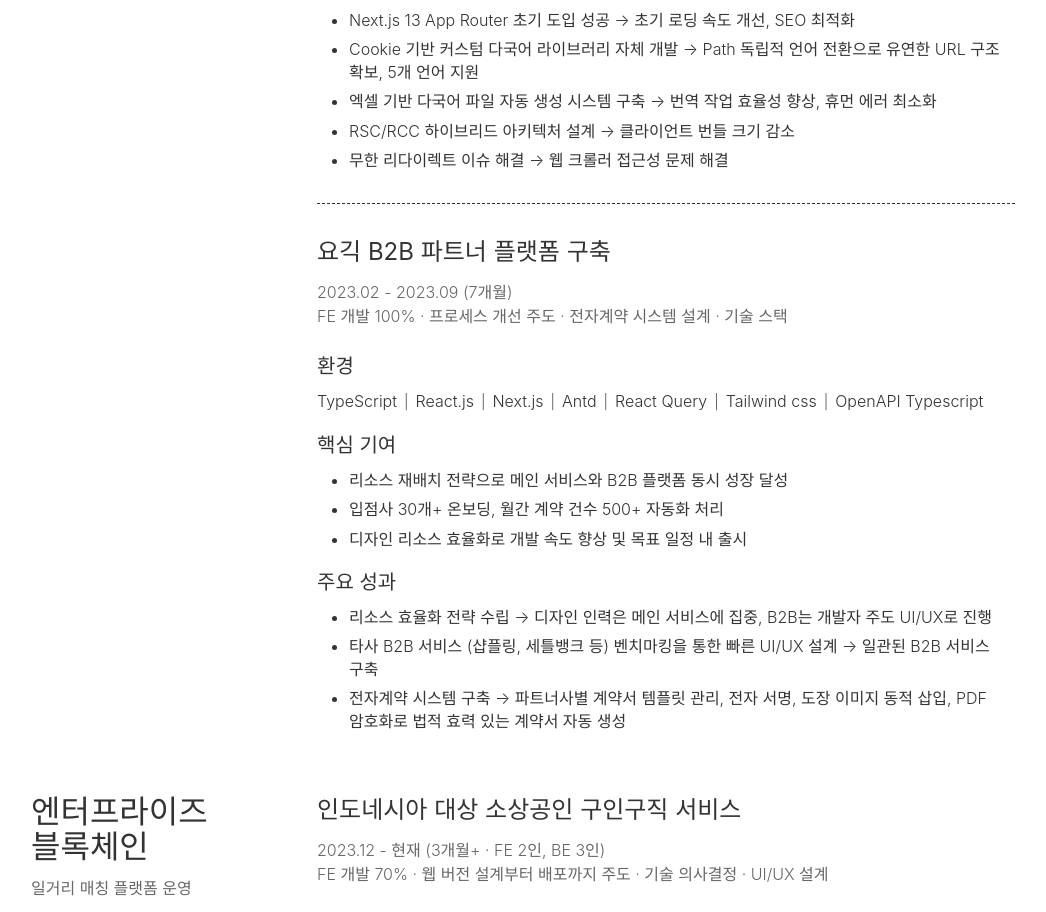
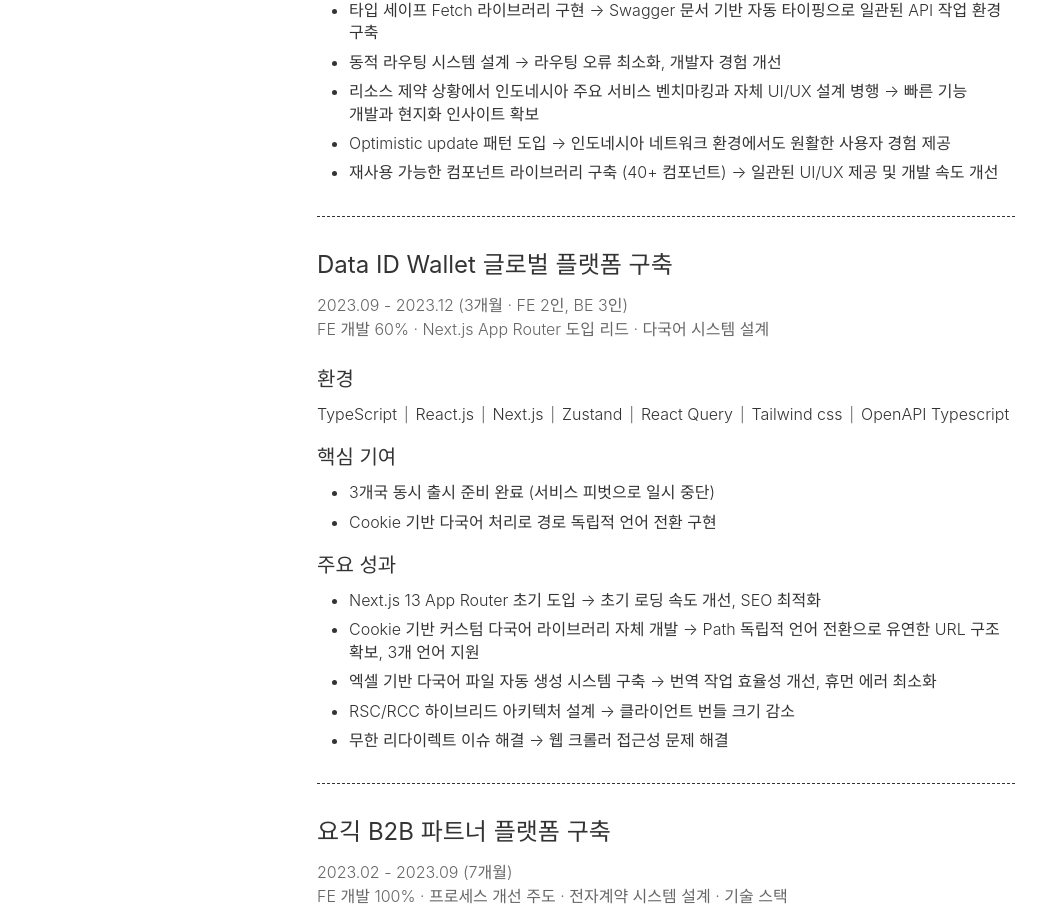
Before and after one commit to parkoon/about, a React (Vite) app: page / in a window 1280 px wide. Shown: the part 1616-2528 px from the top of the page, without its empty margins (117-1163 px from the left). Built offline with nearby package versions, Linux system fonts and the light colour scheme; a web font is replaced by a local one.

Commit message:
feat: 데이터 수정

```diff
--- a/src/data/index.ts
+++ b/src/data/index.ts
@@ -1,5 +1,5 @@
 export const PROFILE = {
-  name: "일을 작게 나누고 빠르게 실행하는, FE 박종혁",
+  name: "빠른 실행으로 고객 가치를 만드는, FE 박종혁",
   link: {
     github: "https://github.com/parkoon",
     linkedIn: "https://www.linkedin.com/in/devparkoon",
@@ -10,7 +10,7 @@ export const PROFILE = {
 export const LAST_UPDATED_AT = "2025. 11. 24";
 
 export const ABOUT_ME = [
-  "일을 작게 나누고 빠르게 실행하는 8년차 FE 개발자 박종혁입니다.",
+  "일을 작게 나누고 빠르게 실행하여 고객 가치를 만들어온 8년차 FE 개발자 박종혁입니다.",
   "복잡한 요구사항을 실행 가능한 단위로 쪼개어 빠르게 검증하고 개선하는 것을 즐깁니다. 완벽한 계획보다 빠른 실행과 피드백이라는 신념으로, 불확실성 속에서도 명확한 결과를 만들어왔습니다.",
   "고객 가치를 최우선으로 생각합니다. 완벽한 기능 10개보다 핵심 기능 3개로 빠르게 출시하여 사용자 피드백을 받거나, 과도한 추상화보다 명확하고 읽기 쉬운 코드를 작성하는 등, 때로는 기술적 우아함보다 실제 사용자가 마주하는 문제 해결을 우선시합니다.",
   "동료의 잠재력을 끌어내는 개발자입니다. 각자의 강점에 맞는 역할 분담을 제안하여 팀 전체의 생산성을 높입니다. 실패를 학습 기회로 전환하는 긍정적 태도와 원활한 커뮤니케이션 능력으로, 개인과 팀이 함께 성장하는 문화를 만들어갑니다.",
@@ -54,23 +54,22 @@ export const EXPERIENCE: WorkExperience[] = [
         title: "리워드 플랫폼 구축 및 운영",
         from: "2024.09",
         to: "",
-        description: "FE 개발 70% · 리워드 게임 기획 · 사용자 데이터 분석",
+        description: "FE 개발 70% · 리워드 피쳐 기획 · 사용자 데이터 분석",
         with: {
           fe: 2,
           be: 2,
         },
         achievements: [
           "DAU 30만+ 달성으로 2025년 연매출 120억 목표 기반 마련",
-          "실험실(Lab) 문화 제안 및 운영으로 빠른 검증 체계 구축",
-          "15+ 리워드 게임 런칭 및 다양한 수익 모델 실험",
+          "실험실 문화 제안 및 운영으로 빠른 검증 체계 구축",
+          "15+ 리워드 피쳐 런칭 및 다양한 수익 모델 실험",
         ],
         contributions: [
-          "보상-참여-리텐션 패턴 분석 → 반복 패턴 발견으로 신규 피처 개발 시간 대폭 단축",
+          "보상-참여-리텐션 패턴 분석 → 반복 패턴 발견으로 신규 피처 개발 시간 단축",
           "실험실 운영 도입 → 디자인 완성도보다 사용자 반응 우선, 3개월 만에 3개 피처 정식 출시",
-          "웹뷰 QA SDK 개발 → 캡처-드로잉-지라/슬랙 자동 연동으로 1명의 QA로도 원활한 운영 가능",
-          "프로토타입 기반 커뮤니케이션 도입 → 실제 동작하는 프로토타입으로 의사결정 속도 향상",
+          "웹뷰 QA SDK 개발 → 캡처-드로잉-지라/슬랙 자동 연동으로 QA 리소스 절감",
+          "프로토타입 기반 커뮤니케이션 도입 → 실제 동작하는 프로토타입으로 의사결정 속도 개선",
           "기획/백엔드 설계 초기 참여 → 단순한 구조 제안으로 개발 복잡도 감소 및 확장성 확보",
-          "외부 파트너사 CPA 연동 → 쿠팡, 보험사 등 제휴 광고 수익 모델 통합",
         ],
         spec: [
           "TypeScript",
@@ -80,69 +79,13 @@ export const EXPERIENCE: WorkExperience[] = [
           "React Query",
           "Emotion",
           "Framer Motion",
-        ],
-      },
-      {
-        title: "Data ID Wallet 글로벌 플랫폼 구축",
-        from: "2023.09",
-        to: "2023.12",
-        description:
-          "FE 개발 60% · Next.js App Router 도입 리드 · 다국어 시스템 설계",
-        with: {
-          fe: 2,
-          be: 3,
-        },
-        achievements: [
-          "3개국 동시 출시 준비 완료 (서비스 피벗으로 일시 중단)",
-          "Cookie 기반 다국어 처리로 경로 독립적 언어 전환 실현",
-        ],
-        contributions: [
-          "Next.js 13 App Router 초기 도입 성공 → 초기 로딩 속도 개선, SEO 최적화",
-          "Cookie 기반 커스텀 다국어 라이브러리 자체 개발 → Path 독립적 언어 전환으로 유연한 URL 구조 확보, 5개 언어 지원",
-          "엑셀 기반 다국어 파일 자동 생성 시스템 구축 → 번역 작업 효율성 향상, 휴먼 에러 최소화",
-          "RSC/RCC 하이브리드 아키텍처 설계 → 클라이언트 번들 크기 감소",
-          "무한 리다이렉트 이슈 해결 → 웹 크롤러 접근성 문제 해결",
-        ],
-        spec: [
-          "TypeScript",
-          "React.js",
-          "Next.js",
-          "Zustand",
-          "React Query",
-          "Tailwind css",
-          "OpenAPI Typescript",
-        ],
-      },
-      {
-        title: "요긱 B2B 파트너 플랫폼 구축",
-        description:
-          "FE 개발 100% · 프로세스 개선 주도 · 전자계약 시스템 설계 · 기술 스택",
-        from: "2023.02",
-        to: "2023.09",
-        achievements: [
-          "리소스 재배치 전략으로 메인 서비스와 B2B 플랫폼 동시 성장 달성",
-          "입점사 30개+ 온보딩, 월간 계약 건수 500+ 자동화 처리",
-          "디자인 리소스 효율화로 개발 속도 향상 및 목표 일정 내 출시",
-        ],
-        contributions: [
-          "리소스 효율화 전략 수립 → 디자인 인력은 메인 서비스에 집중, B2B는 개발자 주도 UI/UX로 진행",
-          "타사 B2B 서비스 (샵플링, 세틀뱅크 등) 벤치마킹을 통한 빠른 UI/UX 설계 → 일관된 B2B 서비스 구축",
-          "전자계약 시스템 구축 → 파트너사별 계약서 템플릿 관리, 전자 서명, 도장 이미지 동적 삽입, PDF 암호화로 법적 효력 있는 계약서 자동 생성",
-        ],
-        spec: [
-          "TypeScript",
-          "React.js",
-          "Next.js",
-          "Antd",
-          "React Query",
-          "Tailwind css",
           "OpenAPI Typescript",
         ],
       },
     ],
   },
   {
-    corp: "엔터프라이즈\n블록체인",
+    corp: "엔터프라이즈 블록체인",
     about: ["일거리 매칭 플랫폼 운영"],
     position: "Frontend Developer",
     from: "2023.02",
@@ -151,7 +94,7 @@ export const EXPERIENCE: WorkExperience[] = [
       {
         title: "인도네시아 대상 소상공인 구인구직 서비스",
         from: "2023.12",
-        to: "",
+        to: "2024.07",
         description:
           "FE 개발 70% · 웹 버전 설계부터 배포까지 주도 · 기술 의사결정 · UI/UX 설계",
         with: {
@@ -159,15 +102,15 @@ export const EXPERIENCE: WorkExperience[] = [
           be: 3,
         },
         achievements: [
-          "앱 전용 서비스를 웹으로 확장하여 Grab 앱 지면 연동",
+          "앱 전용 서비스를 웹으로 확장하여 Grab 앱 지면 연동 성공",
           "웹 버전 출시로 유저 유입 경로 다각화 및 접근성 개선",
         ],
         contributions: [
           "타입 세이프 Fetch 라이브러리 구현 → Swagger 문서 기반 자동 타이핑으로 일관된 API 작업 환경 구축",
           "동적 라우팅 시스템 설계 → 라우팅 오류 최소화, 개발자 경험 개선",
-          "리소스 제약 상황에서 국내 주요 서비스 벤치마킹과 자체 UI/UX 설계 병행 → 빠른 기능 개발과 현지화 인사이트 획득",
-          "Optimistic UI 패턴 도입 → 인도네시아 네트워크 환경에서도 원활한 사용자 경험 제공",
-          "재사용 가능한 컴포넌트 라이브러리 구축 (40+ 컴포넌트) → 일관된 UI/UX 제공 및 개발 속도 향상",
+          "리소스 제약 상황에서 인도네시아 주요 서비스 벤치마킹과 자체 UI/UX 설계 병행 → 빠른 기능 개발과 현지화 인사이트 확보",
+          "Optimistic update 패턴 도입 → 인도네시아 네트워크 환경에서도 원활한 사용자 경험 제공",
+          "재사용 가능한 컴포넌트 라이브러리 구축 (40+ 컴포넌트) → 일관된 UI/UX 제공 및 개발 속도 개선",
         ],
         spec: [
           "TypeScript",
@@ -191,12 +134,12 @@ export const EXPERIENCE: WorkExperience[] = [
         },
         achievements: [
           "3개국 동시 출시 준비 완료 (서비스 피벗으로 일시 중단)",
-          "Cookie 기반 다국어 처리로 경로 독립적 언어 전환 실현",
+          "Cookie 기반 다국어 처리로 경로 독립적 언어 전환 구현",
         ],
         contributions: [
-          "Next.js 13 App Router 초기 도입 성공 → 초기 로딩 속도 개선, SEO 최적화",
-          "Cookie 기반 커스텀 다국어 라이브러리 자체 개발 → Path 독립적 언어 전환으로 유연한 URL 구조 확보, 5개 언어 지원",
-          "엑셀 기반 다국어 파일 자동 생성 시스템 구축 → 번역 작업 효율성 향상, 휴먼 에러 최소화",
+          "Next.js 13 App Router 초기 도입 → 초기 로딩 속도 개선, SEO 최적화",
+          "Cookie 기반 커스텀 다국어 라이브러리 자체 개발 → Path 독립적 언어 전환으로 유연한 URL 구조 확보, 3개 언어 지원",
+          "엑셀 기반 다국어 파일 자동 생성 시스템 구축 → 번역 작업 효율성 개선, 휴먼 에러 최소화",
           "RSC/RCC 하이브리드 아키텍처 설계 → 클라이언트 번들 크기 감소",
           "무한 리다이렉트 이슈 해결 → 웹 크롤러 접근성 문제 해결",
         ],
@@ -217,14 +160,15 @@ export const EXPERIENCE: WorkExperience[] = [
         from: "2023.02",
         to: "2023.09",
         achievements: [
-          "리소스 재배치 전략으로 메인 서비스와 B2B 플랫폼 동시 성장 달성",
-          "입점사 30개+ 온보딩, 월간 계약 건수 500+ 자동화 처리",
-          "디자인 리소스 효율화로 개발 속도 향상 및 목표 일정 내 출시",
+          "리소스 재배치 전략으로 메인 서비스와 B2B 플랫폼 동시 성장",
+          "입점사 30개+ 온보딩",
+          "디자인 리소스 효율화로 개발 속도 개선 및 목표 일정 내 출시",
         ],
         contributions: [
-          "리소스 효율화 전략 수립 → 디자인 인력은 메인 서비스에 집중, B2B는 개발자 주도 UI/UX로 진행",
-          "타사 B2B 서비스 (샵플링, 세틀뱅크 등) 벤치마킹을 통한 빠른 UI/UX 설계 → 일관된 B2B 서비스 구축",
-          "전자계약 시스템 구축 → 파트너사별 계약서 템플릿 관리, 전자 서명, 도장 이미지 동적 삽입, PDF 암호화로 법적 효력 있는 계약서 자동 생성",
+          "리소스 효율화 전략 수립 → 디자인 인력은 메인 서비스에 집중, B2B는 개발자 주도 UI/UX 설계",
+          "타사 B2B 서비스 벤치마킹 → 디자인 리소스 없이 빠른 UI/UX 설계",
+          "전자계약 시스템 구축 (Cheerio + PDFKit) → 파트너사별 계약서 템플릿 관리, 전자 서명, 도장 이미지 동적 삽입, PDF 암호화로 법적 효력 있는 계약서 자동 생성",
+          "다중 입점사 대응 권한 시스템 구축 → Role 기반 접근 제어",
         ],
         spec: [
           "TypeScript",
@@ -259,15 +203,13 @@ export const EXPERIENCE: WorkExperience[] = [
         from: "2021.09",
         to: "2023.02",
         achievements: [
-          "3개월 만에 MVP 출시로 빠른 시장 검증 달성",
-          "소상공인 맞춤형 B2B 커머스 플랫폼 성공적 런칭",
+          "3개월 만에 MVP 출시로 빠른 시장 검증",
+          "소상공인 맞춤형 B2B 커머스 플랫폼 출시",
         ],
         contributions: [
-          "타입 세이프 API 레이어 구축 → Swagger 기반 자동 타이핑으로 개발 효율성 향상",
-          "Optimistic Updates 패턴 도입 → 즉각적인 UI 반응으로 사용자 경험 향상",
           "상품 목록, 검색, 필터링 기능 구현 → 카테고리별 상품 탐색 및 정렬 기능 제공",
-          "쿠폰 룰렛, 타임세일 등 다양한 프로모션 시스템 구축 → 마케팅 팀 자체 이벤트 운영 가능",
-          "재사용 가능한 컴포넌트 라이브러리 구축 → 일관된 UI 유지 및 개발 속도 향상",
+          "쿠폰 룰렛, 타임세일 등 다양한 프로모션 시스템 구축 → 마케팅 팀 자체 이벤트 운영",
+          "재사용 가능한 컴포넌트 라이브러리 구축 → 일관된 UI 유지 및 개발 속도 개선",
         ],
         spec: [
           "TypeScript",
@@ -287,15 +229,15 @@ export const EXPERIENCE: WorkExperience[] = [
         from: "2021.09",
         to: "2023.02",
         achievements: [
-          "입점사의 상품/주문 관리 효율성 대폭 개선",
-          "다중 입점사 지원으로 비즈니스 확장 기반 마련",
+          "입점사의 상품/주문 관리 효율성 개선",
+          "다중 입점사 지원으로 비즈니스 확장성 확보",
         ],
         contributions: [
-          "Webpack 기반 V1에서 Next.js 기반 V2로 전면 재구축 → 빌드 설정 간소화, 개발 환경 안정화",
-          "어드민 UI 표준화 → 일관된 UX 제공, 신규 입점사 온보딩 시간 단축",
+          "Webpack 기반 V1에서 Next.js 기반 V2로 전면 재구축 → Zero-config로 빌드 설정 간소화, 개발 환경 안정화",
+          "어드민 UI 표준화 → 일관된 UX 제공, 신규 입점사 온보딩 시간 감소",
           "실시간 대시보드 구현 → 매출·주문 현황 실시간 모니터링으로 빠른 의사결정 지원",
-          "엑셀 대량 업로드/다운로드 최적화 → 대용량 상품 데이터의 안정적 처리 가능",
-          "다중 입점사 대응 권한 시스템 구축 → Role 기반 접근 제어로 보안성 강화",
+          "엑셀 대량 업로드/다운로드 최적화 → 대용량 상품 데이터의 안정적 처리",
+          "다중 입점사 대응 권한 시스템 구축 → Role 기반 접근 제어",
         ],
         spec: [
           "TypeScript",
@@ -322,7 +264,7 @@ export const EXPERIENCE: WorkExperience[] = [
         contributions: [
           "Headless CMS 도입 → 비개발자도 콘텐츠 관리 가능한 환경 구축",
           "ISR/SSG 하이브리드 렌더링 전략 → 채용 페이지 ISR, 기타 정적 페이지 SSG로 최적 성능 달성",
-          "Deploy Webhook 자동화 → 콘텐츠 변경 시 자동 빌드/배포로 운영 효율성 극대화",
+          "Deploy Webhook 자동화 → 콘텐츠 변경 시 자동 빌드/배포로 운영 효율성 개선",
         ],
         spec: [
           "TypeScript",
@@ -355,13 +297,13 @@ export const EXPERIENCE: WorkExperience[] = [
         from: "2020.10",
         to: "2021.05",
         achievements: [
-          "안전한 결제 시스템 구축으로 서비스 신뢰도 향상",
-          "멀티 프로필 도입으로 가족 단위 사용자 확보",
+          "안전한 결제 시스템 구축으로 서비스 신뢰도 개선",
+          "멀티 프로필 도입으로 가족 단위 사용자 확장",
         ],
         contributions: [
           "LG U+ XPay 결제 모듈 통합 → 안전한 결제 환경 구축",
           "멀티 프로필 시스템 설계/구현 → 계정당 최대 5개 프로필 관리, 개인별 학습 진도 추적",
-          "B2B 쿠폰 시스템 개발 → 대량 쿠폰 발급 자동화로 기업 고객 유치 지원",
+          "B2B 쿠폰 시스템 개발 → 대량 쿠폰 발급 자동화로 기업 고객 유치",
           "소셜 로그인 통합 (카카오, 네이버, 애플) → 회원가입 절차 간소화",
         ],
         spec: [
@@ -381,12 +323,12 @@ export const EXPERIENCE: WorkExperience[] = [
         from: "2020.03",
         to: "2021.05",
         achievements: [
-          "여러 서비스 간 데이터 통신 일원화로 안정성 향상",
+          "여러 서비스 간 데이터 통신 일원화로 안정성 개선",
           "API Gateway 도입으로 클라이언트 개발 복잡도 감소",
         ],
         contributions: [
           "API Gateway 구축 → MSA 환경에서 클라이언트 복잡도 감소",
-          "캐싱 레이어 구현 → 반복 요청 최소화로 서버 부하 경감",
+          "캐싱 레이어 구현 → 반복 요청 최소화로 서버 부하 감소",
           "소셜 로그인 OAuth 2.0 서버 구축 → 토큰 관리 중앙화, 보안성 강화",
           "Rate Limiting 및 보안 헤더 설정 → API 남용 방지 및 XSS, CSRF 공격 차단",
           "PM2 클러스터 모드 활용 → CPU 코어별 프로세스 분산으로 처리량 증대",
@@ -412,14 +354,14 @@ export const EXPERIENCE: WorkExperience[] = [
         from: "2017.09",
         to: "2018.10",
         achievements: [
-          "KT 기업 고객 대상 화상회의 서비스 런칭",
-          "소프트웨어 기반 솔루션으로 하드웨어 대비 비용 효율성 입증",
+          "KT 기업 고객 대상 화상회의 서비스 출시",
+          "소프트웨어 기반 솔루션으로 하드웨어 대비 비용 효율성 확보",
         ],
         contributions: [
           "P2P/SFU 화상통화 구현 → 실시간 통신 환경 구축",
           "시그널링 서버 구축 → 안정적인 피어 연결 관리",
           "실시간 화이트보드 개발 → 다중 사용자 동시 편집 지원",
-          "데스크톱 앱 개발 → 웹 서비스를 PC 앱으로도 제공",
+          "데스크톱 앱 개발 → 웹 서비스를 PC 앱으로 확장",
         ],
         spec: [
           "WebRTC",
@@ -440,7 +382,7 @@ export const EXPERIENCE: WorkExperience[] = [
         to: "2019.11",
         achievements: [
           "글로벌 20개국+ 출시 지원",
-          "다국어 콘텐츠 생성 자동화로 운영 효율성 대폭 개선",
+          "다국어 콘텐츠 생성 자동화로 운영 효율성 개선",
         ],
         contributions: [
           "스마트TV 앱 개발 → TV 리모컨 최적화 UX",
```
